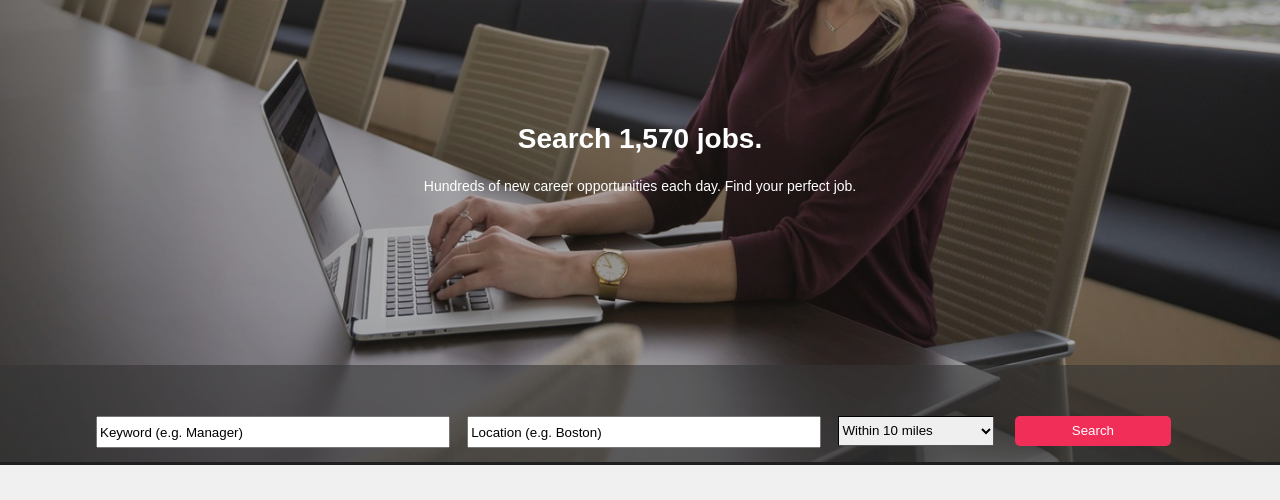
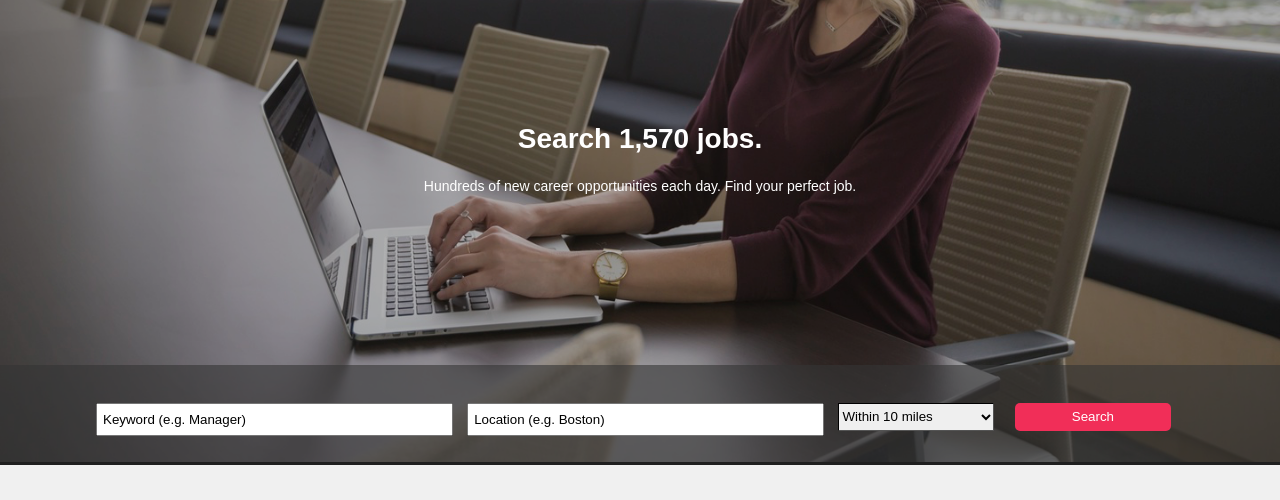
Before and after one commit to bethpalmer/PxlPro, a plain HTML site: page index.html in a window 1280 px wide. Shown: the part 122-622 px from the top of the page. Drawn offline with Linux system fonts and the light colour scheme.

Commit message:
search and links secs done done.

```diff
--- a/css/bem.css
+++ b/css/bem.css
@@ -59,7 +59,7 @@ Modifier = .block__element--modifier / .block--modifier
 	border-radius: 5px;
 	border: 0;
 	width: 80px;
-    height:25px;
+    height:28px;
 }
 
 /*Remove rounded corners whilst keeping arrows*/
@@ -68,6 +68,12 @@ Modifier = .block__element--modifier / .block--modifier
 	outline: 1px inset black;
 	outline-offset: -1px;
 	margin-right: 1.3em;
+	height: 28px;
+}
+
+.text-field {
+	height: 2em;
+	padding-left: 5px;
 }
 
 /* ELEMENTS ***************************************************************/
@@ -209,7 +215,7 @@ with unexpected padding etc. Ended up using dedicated classes for footer__small*
 
 .flex__three-column {
 	width: 27%;
-	margin: 4% 1%;
+	margin: 3% 1%;
 }
 
 .links__title {
@@ -314,12 +320,11 @@ with unexpected padding etc. Ended up using dedicated classes for footer__small*
 
 .search__input--full-width {
 	width: 100%;
-	height: 2em;
+/*	margin-bottom: 10em;*/
 }
 
 .search__input--half-width {
 	width: 45%;
-	height: 30px;
 }
 
 .search__input--background {
--- a/index.html
+++ b/index.html
@@ -62,11 +62,11 @@
     <div class="search__input flex">
 
       <div class="flex__three-column">
-        <input class="search__input--full-width" type="text" name="keyword" value="Keyword (e.g. Manager)">
+        <input class="search__input--full-width text-field" type="text" name="keyword" value="Keyword (e.g. Manager)">
       </div>
 
       <div class="flex__three-column">
-        <input class="search__input--full-width" type="text" name="location" value="Location (e.g. Boston)">
+        <input class="search__input--full-width text-field" type="text" name="location" value="Location (e.g. Boston)">
       </div>
 
       <div class="flex__three-column">
```
